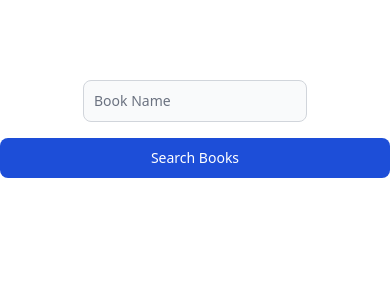
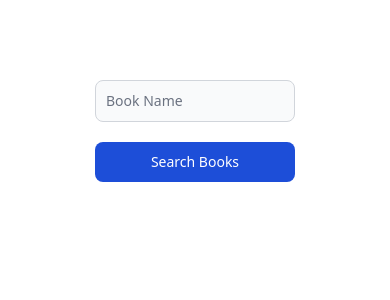
Before and after one commit to Z-Yuanhao/Book_Finder_Proj, a React (Vite) app: page / in a window 390 px wide. Shown: the top 300 px of the page. Built offline with nearby package versions, Linux system fonts and the light colour scheme.

Commit message:
added input validation

```diff
--- a/src/app/app.tsx
+++ b/src/app/app.tsx
@@ -3,14 +3,25 @@ import { Book, BookList } from "components/organisms/book-list";
 import { ChangeEvent, MouseEvent, useState } from "react";
 import { ErrorBoundary } from "react-error-boundary";
 import { Outlet } from "react-router-dom";
+import { Formik, Field, Form, FormikHelpers } from 'formik';
+import { ErrorMessage } from "formik";
+import * as Yup from 'yup';
 
-{
-  //RENDER BOOKLIST+BOOKDETAILS
-}
+
+
+
 interface SearchResponse {
   numFound: number;
   docs: Book[];
 }
+
+const BookNameSchema = Yup.object().shape({
+  bookName: Yup.string()
+    .min(5, 'Book Name is Too Short!')
+    .max(50, 'Book Name is Too Long')
+    .required('Book Name is Required!')
+});
+
 
 function App() {
   const [bookName, setBookName] = useState("");
@@ -28,26 +39,45 @@ function App() {
     setFetchUri(`https://openlibrary.org/search.json?q=${encodedBookName}`);
   };
 
-
   return (
     <div className="flex min-h-[60vh] flex-col items-center justify-start gap-4 mt-20 text-center">
-      <div>
-        <input
+      <Formik
+        initialValues={{ bookName: '' }}
+        validationSchema={BookNameSchema}
+        onSubmit={(values, { resetForm }: FormikHelpers<{ bookName: string }>) => {
+          window.console.log(values);
+          resetForm();
+        }}
+      >
+  {({ values, handleChange, handleBlur }) => (
+    <Form>
+      <div className="flex-col justify-center items-center">
+        <Field
           type="text"
+          name="bookName"
           className="bg-gray-50 border border-gray-300 text-gray-900 text-sm rounded-lg focus:ring-blue-500 focus:border-blue-500 block w-full p-2.5 dark:bg-gray-700 dark:border-gray-600 dark:placeholder-gray-400 dark:text-white dark:focus:ring-blue-500 dark:focus:border-blue-500"
           placeholder="Book Name"
-          required
-          value={bookName}
-          onChange={handleInputChange}
+          onChange={(e: ChangeEvent<HTMLInputElement>) => {
+            handleChange(e);
+            handleInputChange(e);
+          }}
+          onBlur={handleBlur}
+          value={values.bookName}
+          style={{ width: '200px'}}
         />
+        <ErrorMessage name="bookName" component="div" className="text-red-500" />
       </div>
+
       <button
         type="button"
         onClick={handleClick}
-        className="text-white bg-blue-700 hover:bg-blue-800 focus:ring-4 focus:outline-none focus:ring-blue-300 font-medium rounded-lg text-sm w-full sm:w-auto px-5 py-2.5 text-center dark:bg-blue-600 dark:hover:bg-blue-700 dark:focus:ring-blue-800"
+        className="mt-5 text-white bg-blue-700 hover:bg-blue-800 focus:ring-4 focus:outline-none focus:ring-blue-300 font-medium rounded-lg text-sm w-full sm:w-auto px-5 py-2.5 text-center dark:bg-blue-600 dark:hover:bg-blue-700 dark:focus:ring-blue-800"
       >
         Search Books
       </button>
+    </Form>
+  )}
+</Formik>
       <div className="flex flex-col ">
         <ErrorBoundary fallback={<div>Something went wrong</div>}>
           <Fetch<SearchResponse>
@@ -60,7 +90,7 @@ function App() {
             )}
           ></Fetch>
         </ErrorBoundary>
-        <div className="pl-4 mt-4 " style={{ width: '600px'}}>
+        <div className="pl-4 mt-4 " style={{ width: '600px' }}>
           <ErrorBoundary fallback={<div>Something went wrong</div>}>
             <Outlet />
           </ErrorBoundary>
```
